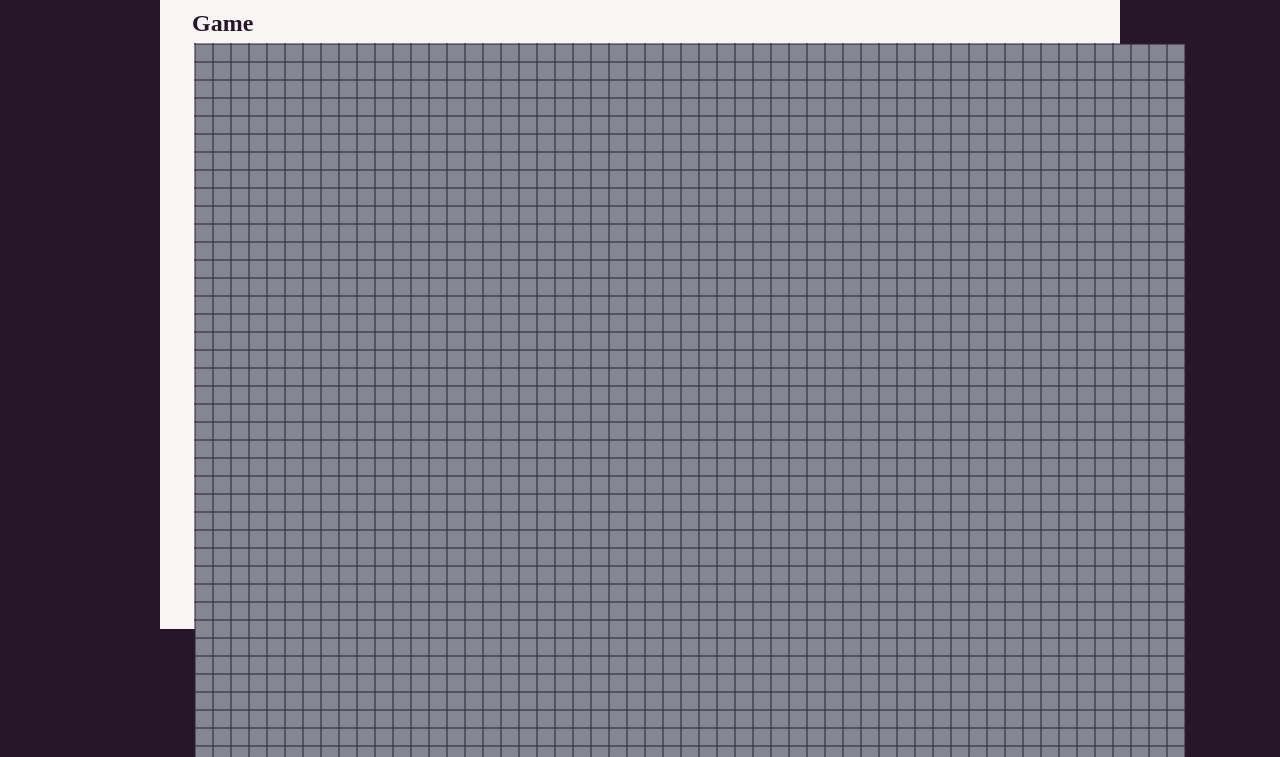
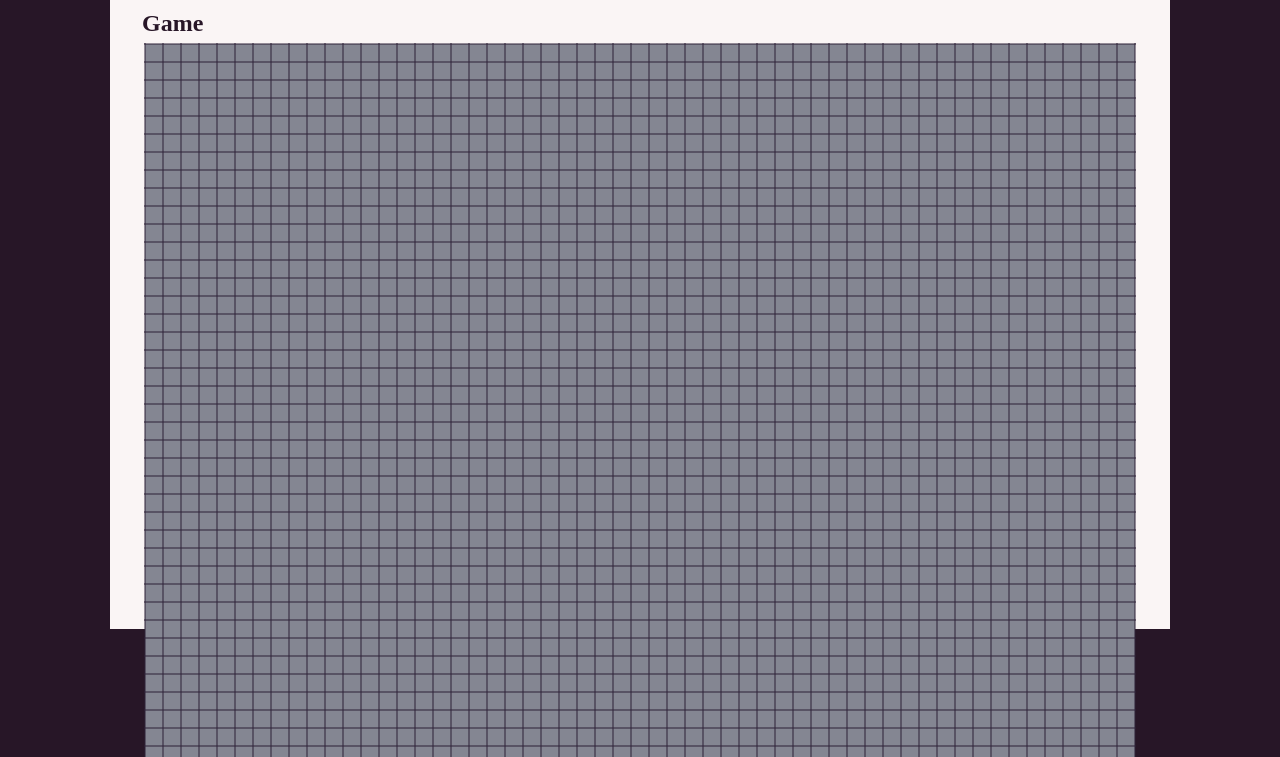
Before and after one commit to dominikschopper/gol, a website with bundled scripts: page index.html in a window 1280 px wide. Shown: the part 139-896 px from the top of the page. Built offline with nearby package versions, Linux system fonts and the light colour scheme.

Commit message:
feat(design) fix layout

```diff
--- a/styles/_parts/layout.css
+++ b/styles/_parts/layout.css
@@ -14,7 +14,7 @@ body {
     display: flex;
     height: calc(100% - 4rem);
     flex-direction: column;
-    max-width: 960px;
+    width: fit-content;
     margin: 0 auto;
     flex-basis: 1;
     background-color: var(--cl-white);
```
